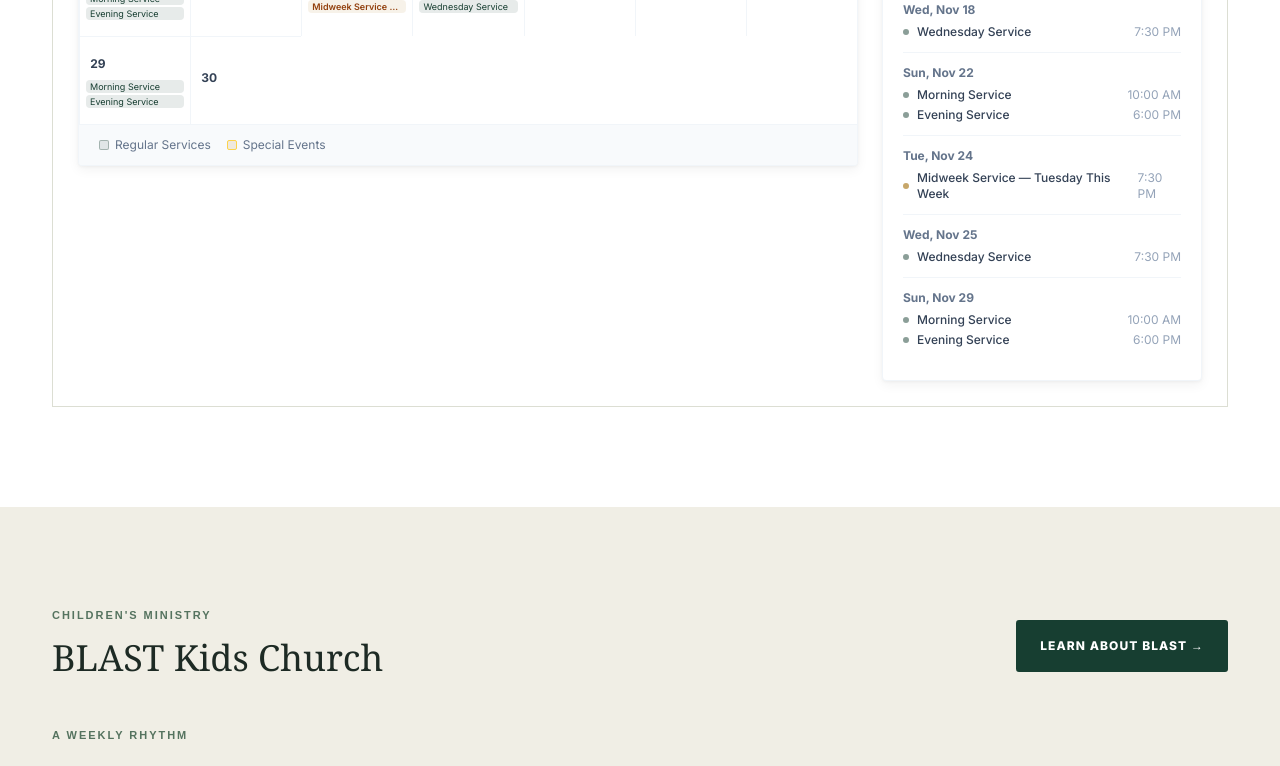
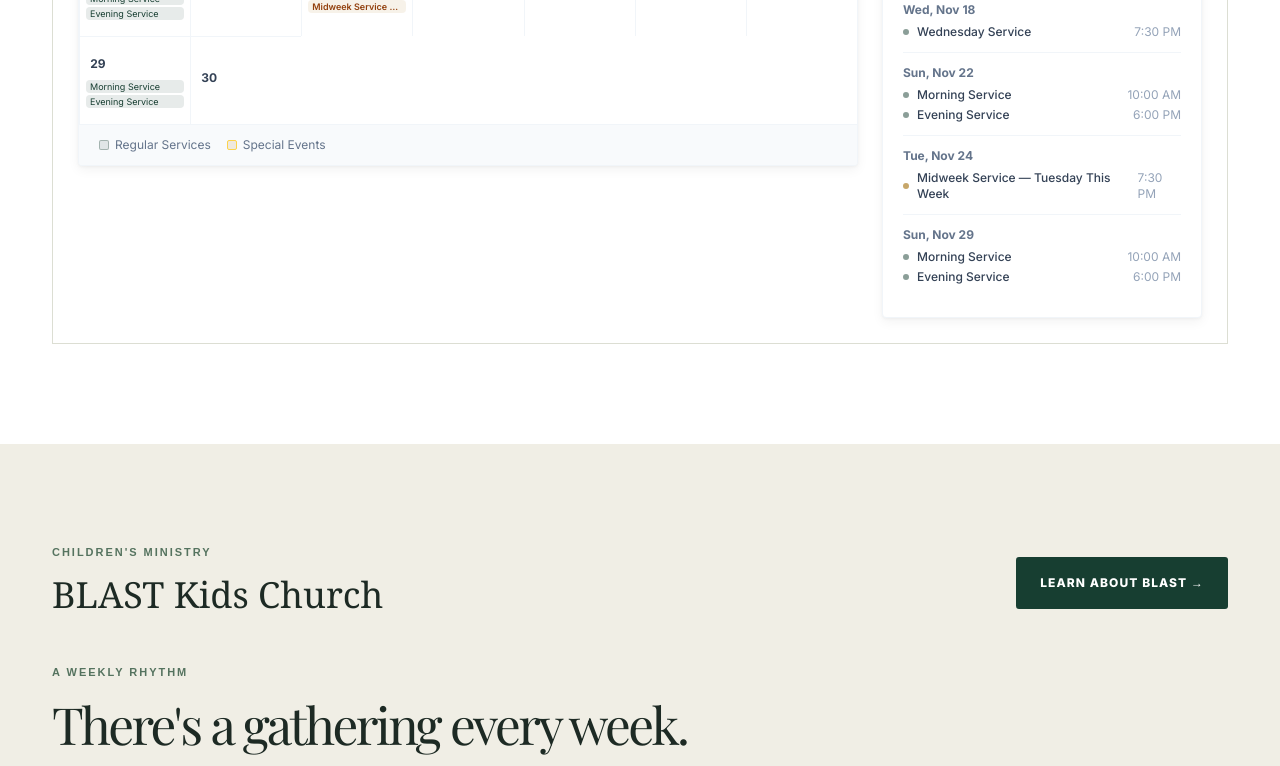
Before and after one commit to RBurns02/Springhill-church-web, a Next.js app: page /events in a window 1280 px wide. Shown: the part 2087-2853 px from the top of the page. Built offline with nearby package versions, Linux system fonts and the light colour scheme; a web font is replaced by a local one.

Commit message:
Remove November 25 Wednesday service from calendar

```diff
--- a/components/EventCalendar.tsx
+++ b/components/EventCalendar.tsx
@@ -28,6 +28,8 @@ const OVERRIDES: Record<string, CalEvent[]> = {
   '2026-06-28': [{ title: 'Sunday Service',        time: '2:00 PM',  type: 'special' }],
   '2026-07-05': [{ title: 'Lake Service',           time: '10:00 AM', type: 'special' }],
   '2026-07-12': [{ title: 'Merge Service',          time: '12:00 PM', type: 'special' }],
+  // The November 25 Wednesday service is moved to Tuesday, November 24.
+  '2026-11-25': [],
 };
 
 function recurringFor(date: Date): CalEvent[] {
```
